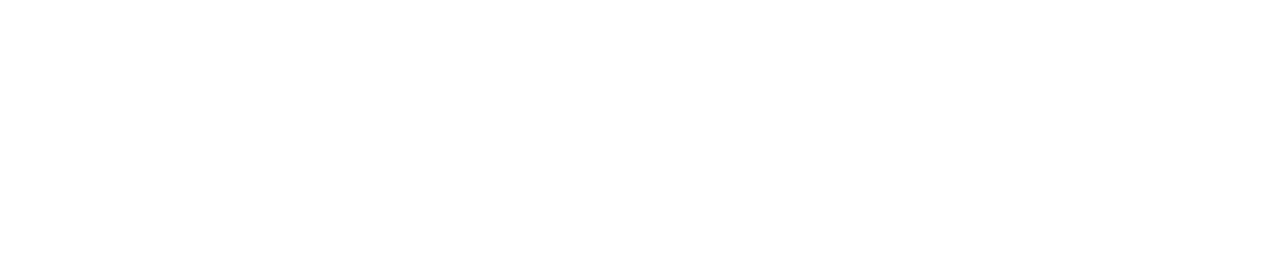
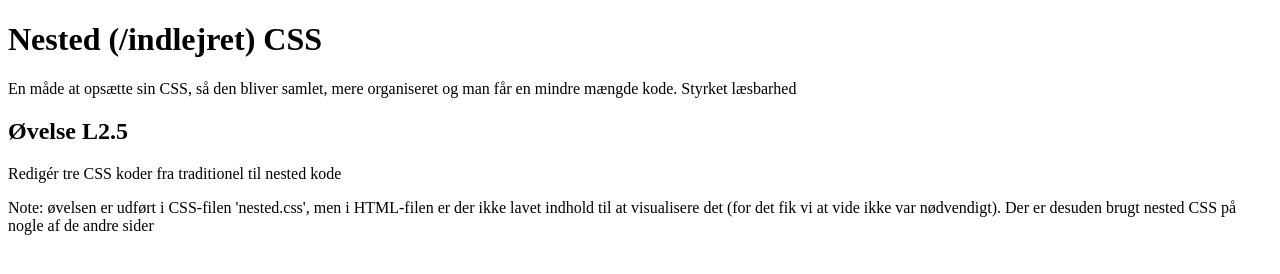
Before and after one commit to LauraNP13/lab2, a plain HTML site: page nested.html in a window 1280 px wide. Drawn offline with Linux system fonts and the light colour scheme.

Commit message:
nested-siden har fået en opgavebeskrivelse og er dermed umiddelbart færdig

```diff
--- a/nested.html
+++ b/nested.html
@@ -1,11 +1,28 @@
-<!DOCTYPE html>
+<!doctype html>
 <html lang="da">
-<head>
-    <meta charset="UTF-8">
-    <meta name="viewport" content="width=device-width, initial-scale=1.0">
-    <title>Document</title>
-</head>
-<body>
-
-</body>
+  <head>
+    <meta charset="UTF-8" />
+    <meta name="viewport" content="width=device-width, initial-scale=1.0" />
+    <link rel="stylesheet" href="css/generel.css" />
+    <link rel="stylesheet" href="css/nested.css" />
+    <title>Nested CSS</title>
+  </head>
+  <body>
+    <header></header>
+    <main>
+      <h1>Nested (/indlejret) CSS</h1>
+      <p>
+        En måde at opsætte sin CSS, så den bliver samlet, mere organiseret og man får en mindre
+        mængde kode. Styrket læsbarhed
+      </p>
+      <h2>Øvelse L2.5</h2>
+      <p>Redigér tre CSS koder fra traditionel til nested kode</p>
+      <p>
+        Note: øvelsen er udført i CSS-filen 'nested.css', men i HTML-filen er der ikke lavet indhold
+        til at visualisere det (for det fik vi at vide ikke var nødvendigt). Der er desuden brugt
+        nested CSS på nogle af de andre sider
+      </p>
+    </main>
+    <footer></footer>
+  </body>
 </html>
```
